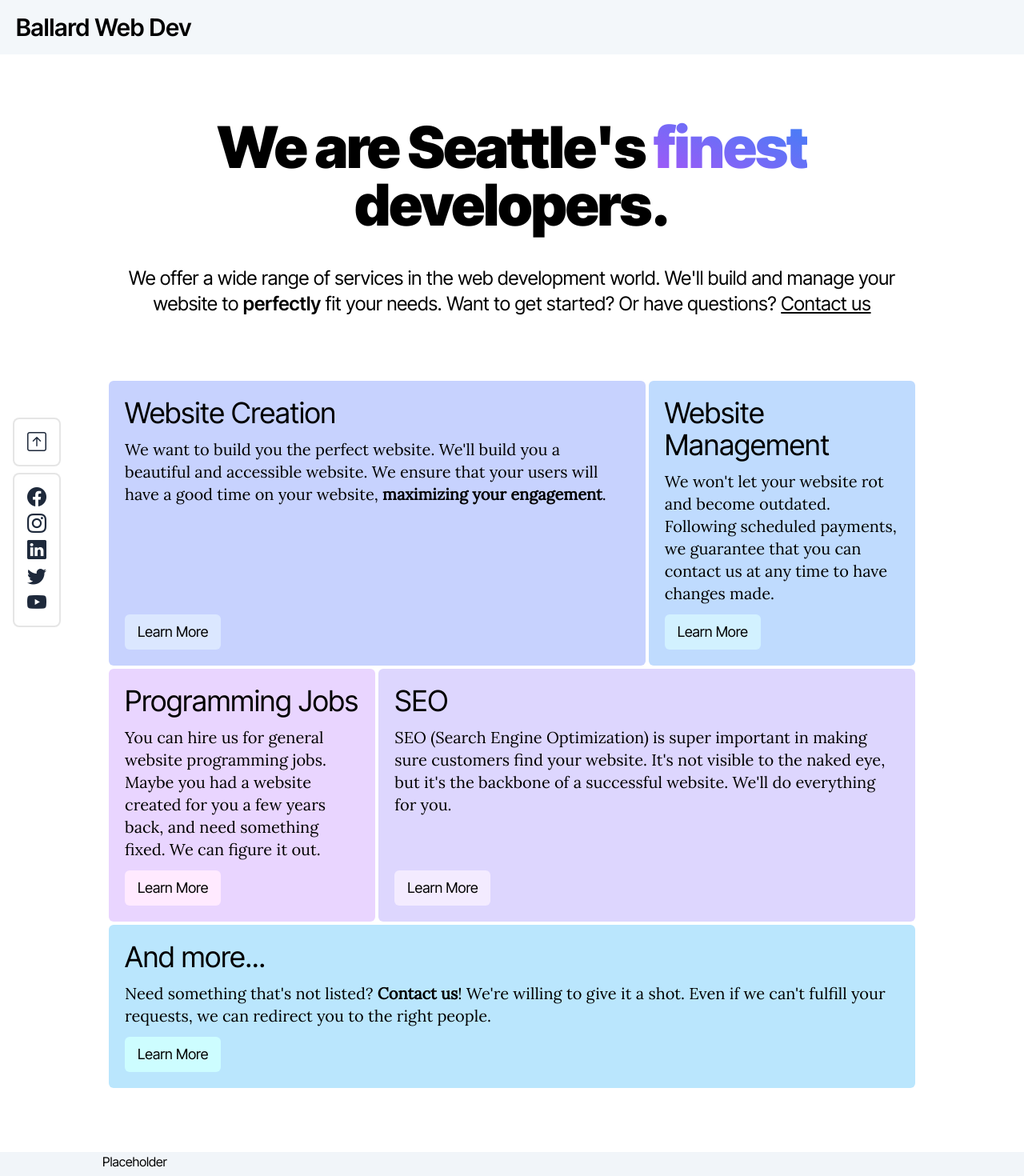
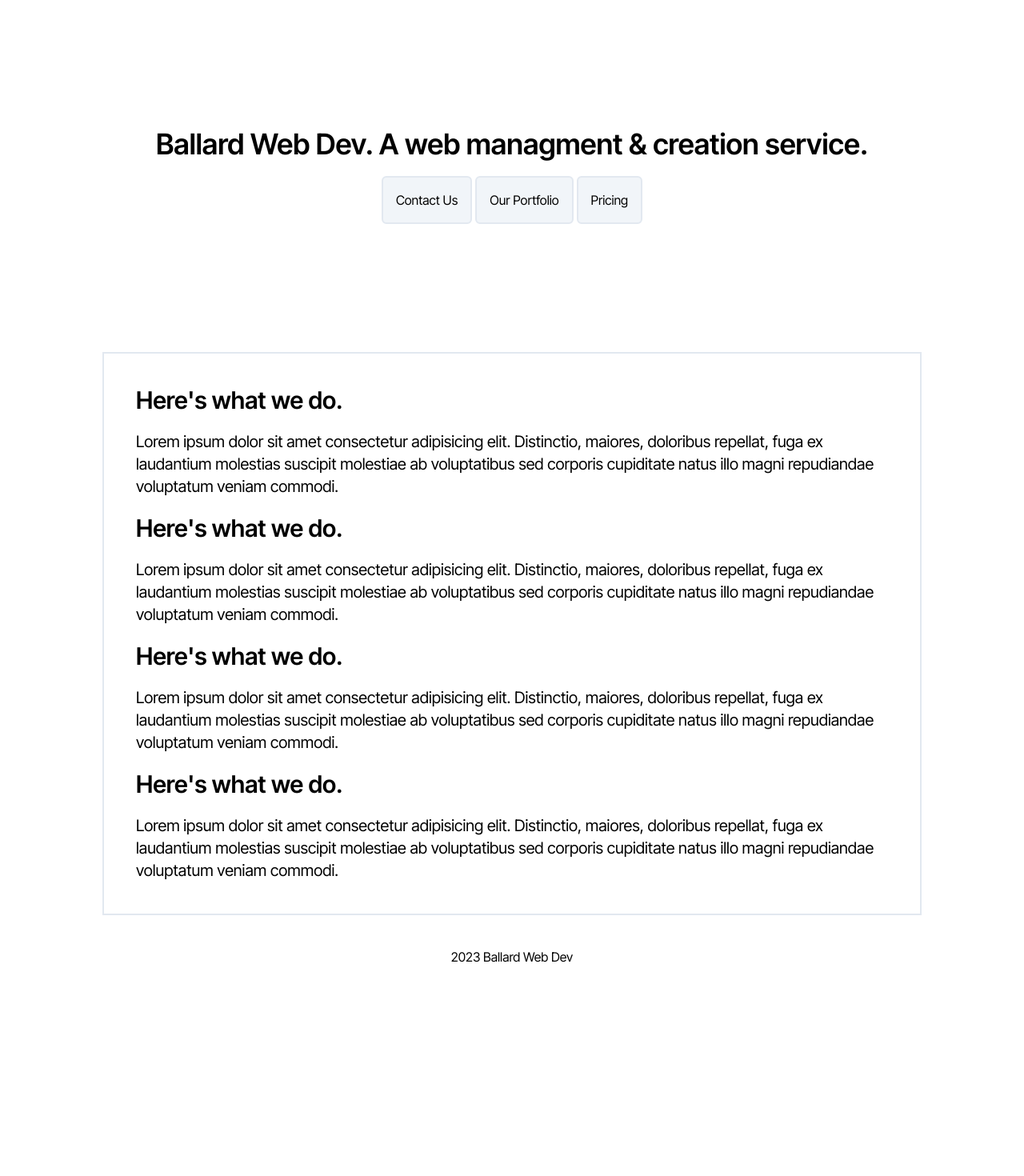
Before and after one commit to arthurmatthew/company, a SvelteKit app: page / in a window 1280 px wide. Shown: the top 1470 px of the page at 80% size. After the commit the page ends 1248 px from the top, so only its background shows below. Built offline with nearby package versions, Linux system fonts and the light colour scheme.

Commit message:
Start simplistic design approach

```diff
--- a/src/lib/components/index/Service.svelte
+++ /dev/null
@@ -1,16 +0,0 @@
-<script lang="ts">
-	let clas: string = '';
-	export let link: string = '/';
-	export { clas as class };
-</script>
-
-<div
-	class={'flex flex-col justify-between rounded-md p-5 text-4xl duration-75 hover:saturate-150  ' +
-		clas}
->
-	<div><slot /></div>
-
-	<a class="mt-3 w-fit rounded-md px-4 py-2 text-lg backdrop-brightness-110" href={link}
-		>Learn More</a
-	>
-</div>
--- a/src/routes/+layout.svelte
+++ b/src/routes/+layout.svelte
@@ -2,45 +2,4 @@
 	import '../app.css';
 </script>
 
-<div class="flex min-h-screen flex-col">
-	<aside class="fixed bottom-0 left-0 z-10 m-4">
-		<div class="hidden flex-col gap-2 sm:flex">
-			<div class="rounded-lg border-2 border-black/10 bg-white/75 backdrop-blur-lg">
-				<div class="flex flex-col gap-2 p-4 text-2xl leading-none text-slate-800">
-					<i class="bi-arrow-up-square" />
-				</div>
-			</div>
-			<div class="rounded-lg border-2 border-black/10 bg-white/75 backdrop-blur-lg">
-				<div class="flex flex-col items-center gap-2 p-4 text-2xl leading-none text-slate-800">
-					<i class="bi-facebook" />
-					<i class="bi-instagram" />
-					<i class="bi-linkedin" />
-					<i class="bi-twitter" />
-					<i class="bi-youtube" />
-				</div>
-			</div>
-		</div>
-		<div class="block sm:hidden">
-			<div class="rounded-lg border-2 border-slate-200 bg-white">
-				<div class="flex flex-col gap-2 p-4 text-xl leading-none text-slate-800">
-					<i class="bi-list" />
-				</div>
-			</div>
-		</div>
-	</aside>
-	<header class="sticky left-0 top-0 z-10 shrink grow-0 basis-auto">
-		<div class="bg-slate-100/80 px-5 py-4 backdrop-blur-md">
-			<h1 class="text-3xl font-semibold">Ballard Web Dev</h1>
-		</div>
-	</header>
-	<main class="flex-auto">
-		<slot />
-	</main>
-	<footer class="flex flex-shrink basis-44">
-		<div class="w-full bg-slate-100">
-			<div class="mx-auto max-w-5xl">
-				<h1>Placeholder</h1>
-			</div>
-		</div>
-	</footer>
-</div>
+<slot />
--- a/src/routes/+page.svelte
+++ b/src/routes/+page.svelte
@@ -1,72 +1,51 @@
-<script>
-	import Service from '$lib/components/index/Service.svelte';
-</script>
-
 <svelte:head>
 	<title>Ballard Web Dev</title>
 </svelte:head>
 
-<section id="hero" class="">
-	<div class="mx-auto max-w-5xl">
-		<div class="pb-10 pt-20">
-			<div class="mx-4 flex flex-col items-center justify-center">
-				<h1 class="text-center text-6xl font-black tracking-tight sm:text-7xl">
-					We are Seattle's <span
-						class="bg-gradient-to-tr from-purple-500 to-blue-500 bg-clip-text text-transparent"
-						>finest</span
-					> developers.
-				</h1>
-			</div>
+<main class="mx-auto max-w-5xl">
+	<section class="my-40 flex flex-col items-center justify-center">
+		<h1 class="text-4xl font-semibold">Ballard Web Dev. A web managment & creation service.</h1>
+		<div class="mt-5 flex gap-1">
+			<a class="rounded-md border-2 border-slate-200 bg-slate-100 p-4 text-center">Contact Us</a>
+			<a class="rounded-md border-2 border-slate-200 bg-slate-100 p-4 text-center">Our Portfolio</a>
+			<a class="rounded-md border-2 border-slate-200 bg-slate-100 p-4 text-center">Pricing</a>
 		</div>
-		<div class="pb-20">
-			<div class="mx-4 flex flex-col items-center justify-center">
-				<p class="text-center text-2xl">
-					We offer a wide range of services in the web development world. We'll build and manage
-					your website to <b>perfectly</b> fit your needs. Want to get started? Or have questions?
-					<a class="underline" href="/">Contact us</a>
-				</p>
-			</div>
+	</section>
+	<section class="my-10 border-2 border-slate-200 p-10">
+		<div>
+			<h1 class="mb-5 text-3xl font-semibold">Here's what we do.</h1>
+			<p class="mb-5 text-xl">
+				Lorem ipsum dolor sit amet consectetur adipisicing elit. Distinctio, maiores, doloribus
+				repellat, fuga ex laudantium molestias suscipit molestiae ab voluptatibus sed corporis
+				cupiditate natus illo magni repudiandae voluptatum veniam commodi.
+			</p>
 		</div>
-		<div class="mx-2 grid grid-cols-1 gap-1 pb-20 sm:grid-cols-2 md:grid-cols-3">
-			<Service class="bg-indigo-200 sm:col-span-2 ">
-				<h1>Website Creation</h1>
-				<p class="font-lora mt-3 text-xl">
-					We want to build you the perfect website. We'll build you a beautiful and accessible
-					website. We ensure that your users will have a good time on your website, <b
-						>maximizing your engagement</b
-					>.
-				</p>
-			</Service>
-			<Service class="bg-blue-200 ">
-				<h1>Website Management</h1>
-				<p class="font-lora mt-3 text-xl">
-					We won't let your website rot and become outdated. Following scheduled payments, we
-					guarantee that you can contact us at any time to have changes made.
-				</p>
-			</Service>
-			<Service class="bg-purple-200 ">
-				<h1>Programming Jobs</h1>
-				<p class="font-lora mt-3 text-xl">
-					You can hire us for general website programming jobs. Maybe you had a website created for
-					you a few years back, and need something fixed. We can figure it out.
-				</p>
-			</Service>
-			<Service class="bg-violet-200 sm:col-span-2 ">
-				<h1>SEO</h1>
-				<p class="font-lora mt-3 text-xl">
-					SEO (Search Engine Optimization) is super important in making sure customers find your
-					website. It's not visible to the naked eye, but it's the backbone of a successful website.
-					We'll do everything for you.
-				</p>
-			</Service>
-			<Service class="bg-sky-200 sm:col-span-2 md:col-span-3">
-				<h1>And more...</h1>
-				<p class="font-lora mt-3 text-xl">
-					Need something that's not listed? <a class="font-semibold" href="/">Contact us</a>! We're
-					willing to give it a shot. Even if we can't fulfill your requests, we can redirect you to
-					the right people.
-				</p>
-			</Service>
+		<div>
+			<h1 class="mb-5 text-3xl font-semibold">Here's what we do.</h1>
+			<p class="mb-5 text-xl">
+				Lorem ipsum dolor sit amet consectetur adipisicing elit. Distinctio, maiores, doloribus
+				repellat, fuga ex laudantium molestias suscipit molestiae ab voluptatibus sed corporis
+				cupiditate natus illo magni repudiandae voluptatum veniam commodi.
+			</p>
 		</div>
-	</div>
-</section>
+		<div>
+			<h1 class="mb-5 text-3xl font-semibold">Here's what we do.</h1>
+			<p class="mb-5 text-xl">
+				Lorem ipsum dolor sit amet consectetur adipisicing elit. Distinctio, maiores, doloribus
+				repellat, fuga ex laudantium molestias suscipit molestiae ab voluptatibus sed corporis
+				cupiditate natus illo magni repudiandae voluptatum veniam commodi.
+			</p>
+		</div>
+		<div>
+			<h1 class="mb-5 text-3xl font-semibold">Here's what we do.</h1>
+			<p class="text-xl">
+				Lorem ipsum dolor sit amet consectetur adipisicing elit. Distinctio, maiores, doloribus
+				repellat, fuga ex laudantium molestias suscipit molestiae ab voluptatibus sed corporis
+				cupiditate natus illo magni repudiandae voluptatum veniam commodi.
+			</p>
+		</div>
+	</section>
+</main>
+<footer class="mx-auto my-10 flex max-w-5xl items-center justify-center">
+	<p>2023 Ballard Web Dev</p>
+</footer>
```
